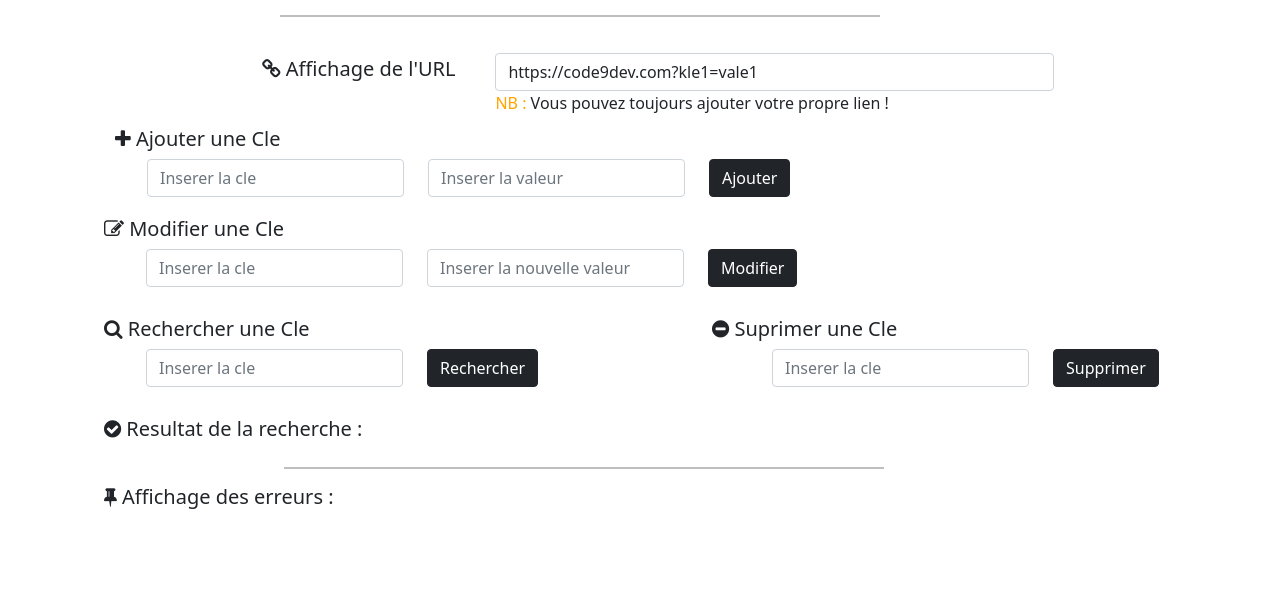
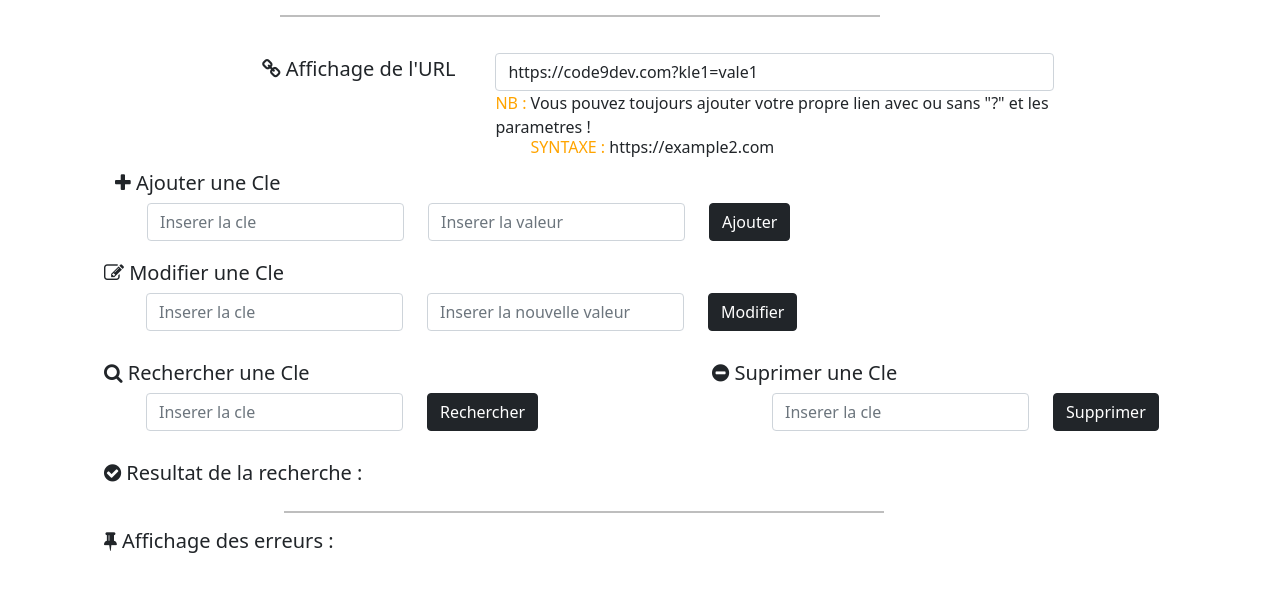
Before and after one commit to Alcide-David/URLPush, a plain HTML site: page index.html in a window 1280 px wide. Shown: the part 53-644 px from the top of the page. Drawn offline with nearby package versions, Linux system fonts and the light colour scheme.

Commit message:
Update index.html

```diff
--- a/index.html
+++ b/index.html
@@ -23,9 +23,10 @@
                 <h5><i class="fa fa-link"></i>  Affichage de l'URL</h5>
               </div>
               <div class="col-auto" style="width: 615px;" >
-                <div class="card-body" >
+               <div class="card-body" >
                   <input  class="form-control" id="urlInput" style="background-color: #fff;" value="https://code9dev.com?kle1=vale1">
-                  <p><span style="color: #ffa400;">NB :</span> Vous pouvez toujours ajouter votre propre lien !</p>
+                  <p><span style="color: #ffa400;">NB :</span> Vous pouvez toujours ajouter votre propre lien avec ou sans "?" et les parametres !</p>
+                  <P style="margin-top: -20px; margin-left: 35px;"> <span style="color: #ffa400;">SYNTAXE :</span>  https://example2.com </P>
                 </div>
               </div>
           </div>
```
